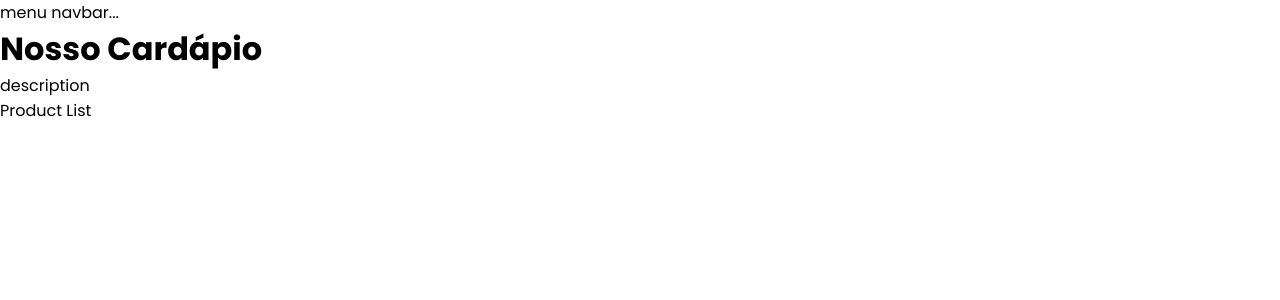
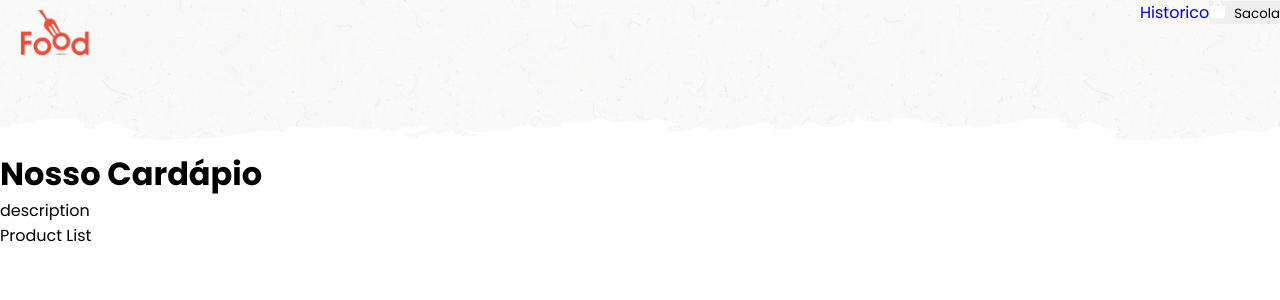
Before and after one commit to mrcomputer2018/digitalmenu, a React (Create React App) app: page / in a window 1280 px wide. Shown: the top 300 px of the page. Built offline with nearby package versions, Linux system fonts and the light colour scheme.

Commit message:
Refactor navbar component to include logo and bag icon

```diff
--- /dev/null
+++ b/src/components/button/button.jsx
@@ -0,0 +1,9 @@
+function Button({ children }) {
+    return (
+        <button className="button">
+            { children }
+        </button>
+    )
+}
+
+export default Button;
--- /dev/null
+++ b/src/components/navbar/navbar.css
@@ -0,0 +1,17 @@
+.navbar-container {
+    width: 100%;
+    height: 150px;
+    background-image: url("../../assets/bg-navbar.png");
+    background-size: contain;
+    background-repeat: repeat-x;
+
+    display: flex;
+    justify-content: space-between;
+    align-items: flex-start;
+}
+
+.logo {
+    max-width: 100px;
+    width: 15%;
+    padding: 10px 10px 10px 20px;
+}
--- a/src/components/navbar/navbar.jsx
+++ b/src/components/navbar/navbar.jsx
@@ -1,11 +1,24 @@
+import Button from "../button/button";
+
+import "./navbar.css";
+import logo from "../../assets/logo.png"
+import bag from "../../assets/bag.png"
+
 function Navbar() {
     return (
-        <>
-            <div>
-                menu navbar...
-                <img src="" alt="" />
+        <div className="navbar-container">
+            <img className="logo" src={ logo } alt="imagem do logotipo" />
+
+            <div className="navabr-menu">
+                <a href="#">Historico</a>
+
+                <Button>
+                    <img className="icon" src={ bag } alt="imagem de uma sacola" />
+                    Sacola
+                </Button>
             </div>
-        </>
+        </div>
+
     )
 }
 
```
Also changed, not shown: src/components/button/button.css (added).
